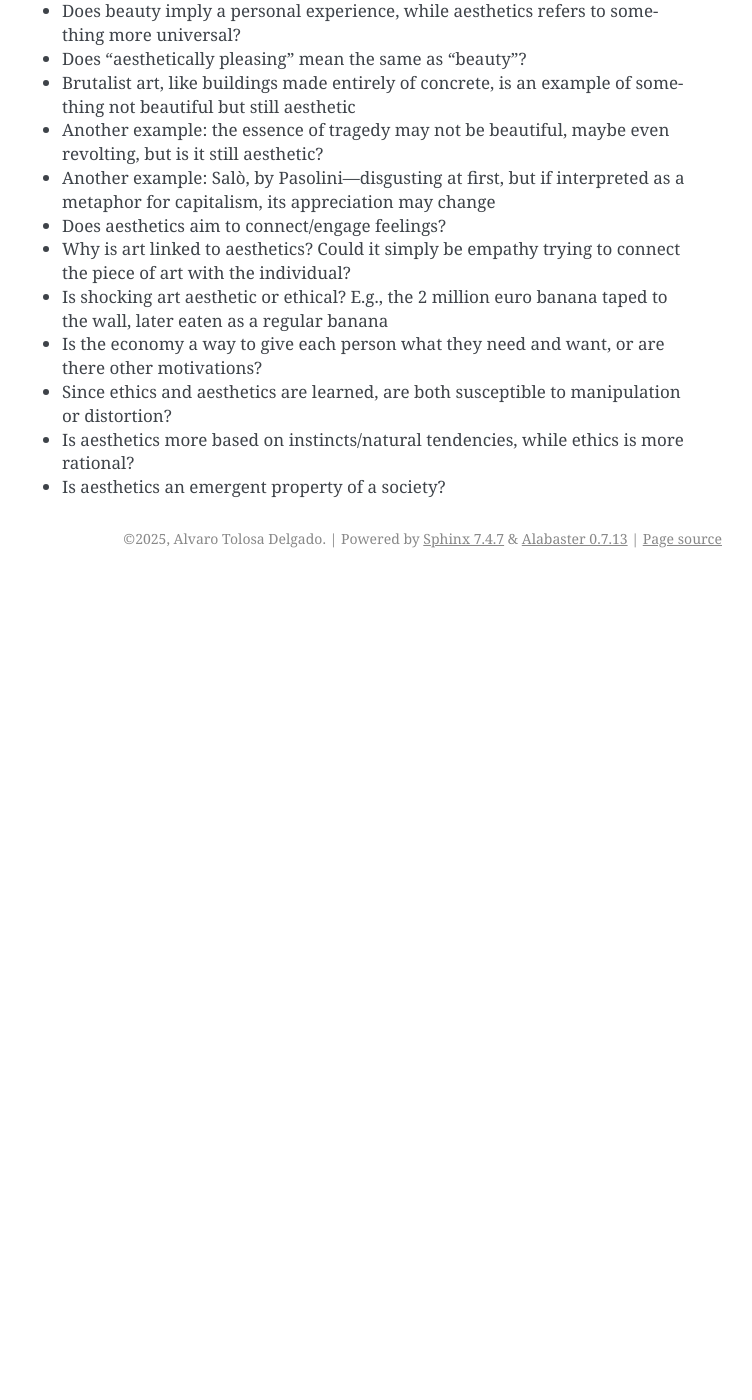
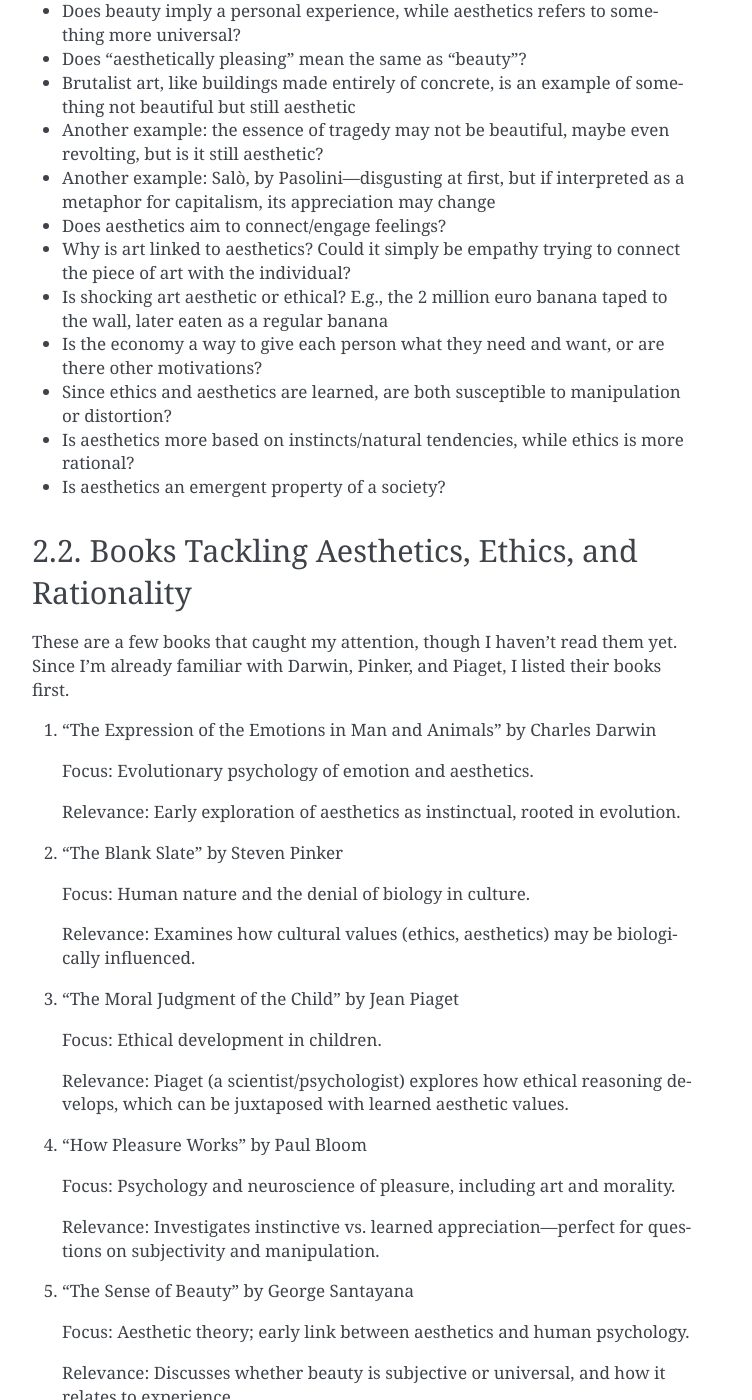
Before and after one commit to atolosadelgado/atolosadelgado.github.io, a Sphinx documentation site: the page built from source/Philosophy/GenevaPubCafe/Pub250423.md, in a window 1280 px wide and 1400 px high, scrolled down 838 px. Shown: the whole window, without its empty margins (388-1140 px from the left). Built offline with Sphinx 7.4.7, drawn with Linux system fonts in a browser that asks for light colours; before the commit the page ends 1416 px from its top, so only the background shows below that; some of the changed text lies outside the part shown.

Commit message:
add list of books

```diff
--- a/source/Philosophy/GenevaPubCafe/Pub250423.md
+++ b/source/Philosophy/GenevaPubCafe/Pub250423.md
@@ -29,3 +29,71 @@ I gathered the following ideas, either discussed during the meeting or personal
 - Since ethics and aesthetics are learned, are both susceptible to manipulation or distortion?
 - Is aesthetics more based on instincts/natural tendencies, while ethics is more rational?
 - Is aesthetics an emergent property of a society?
+
+## Books Tackling Aesthetics, Ethics, and Rationality
+
+These are a few books that caught my attention, though I haven’t read them yet. Since I’m already familiar with Darwin, Pinker, and Piaget, I listed their books first.
+
+1. "The Expression of the Emotions in Man and Animals" by Charles Darwin
+
+    Focus: Evolutionary psychology of emotion and aesthetics.
+
+    Relevance: Early exploration of aesthetics as instinctual, rooted in evolution.
+
+2. "The Blank Slate" by Steven Pinker
+
+    Focus: Human nature and the denial of biology in culture.
+
+    Relevance: Examines how cultural values (ethics, aesthetics) may be biologically influenced.
+
+3. "The Moral Judgment of the Child" by Jean Piaget
+
+    Focus: Ethical development in children.
+
+    Relevance: Piaget (a scientist/psychologist) explores how ethical reasoning develops, which can be juxtaposed with learned aesthetic values.
+
+4. "How Pleasure Works" by Paul Bloom
+
+    Focus: Psychology and neuroscience of pleasure, including art and morality.
+
+    Relevance: Investigates instinctive vs. learned appreciation—perfect for questions on subjectivity and manipulation.
+
+5. "The Sense of Beauty" by George Santayana
+
+    Focus: Aesthetic theory; early link between aesthetics and human psychology.
+
+    Relevance: Discusses whether beauty is subjective or universal, and how it relates to experience.
+
+    Perspective: Philosopher with strong psychological leanings.
+
+6. "Aesthetics and Ethics: Essays at the Intersection" edited by Jerrold Levinson
+
+    Focus: Directly on the interface between ethical and aesthetic values.
+
+    Relevance: Essays on how aesthetic judgments affect or reflect ethical thinking.
+
+7. "The Cultural Politics of Emotion" by Sara Ahmed
+
+    Focus: Emotions, politics, and cultural aesthetics.
+
+    Relevance: Explores how aesthetics and feelings shape social ethics and vice versa.
+
+8. "Art as Experience" by John Dewey
+
+    Focus: Pragmatist philosophy of art.
+
+    Relevance: Considers how aesthetics, ethics, and democratic experience intertwine.
+
+    Perspective: Dewey blurs lines between rational thought, emotion, and ethics.
+
+9. "The Abuse of Beauty: Aesthetics and the Concept of Art" by Arthur C. Danto
+
+    Focus: Art, beauty, and postmodernism.
+
+    Relevance: Explores whether beauty is necessary for art, and its ethical implications (e.g., Pasolini, banana-art).
+
+10. "On Beauty and Being Just" by Elaine Scarry
+
+    Focus: Justice and beauty.
+
+    Relevance: Argues that beauty can lead to a desire for justice; bridges ethics and aesthetics in a poetic yet rational way.
```
